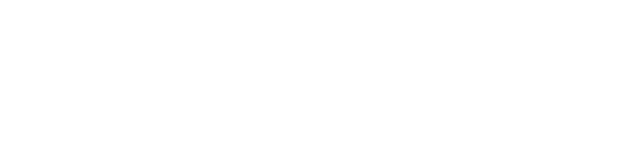
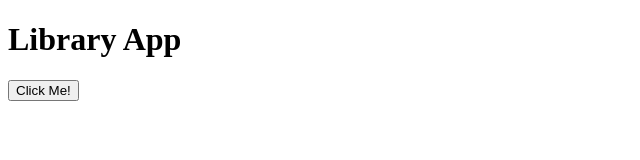
Before and after one commit to AmazingCrab/Project-07, a plain HTML site: page index.html in a window 1280 px wide. Shown: the whole page, without its empty margins (0-640 px from the left). Drawn offline with Linux system fonts and the light colour scheme.

Commit message:
Add Button Added

```diff
--- a/index.html
+++ b/index.html
@@ -9,6 +9,12 @@
     <script defer src="/script/scripts.js"></script>
 </head>
 <body>
+    <header>
+        <h1>Library App</h1>
+    </header>
+    <main>
+        <button type="button" id="addButton">Click Me!</button>
 
+    </main>
 </body>
 </html>
```
